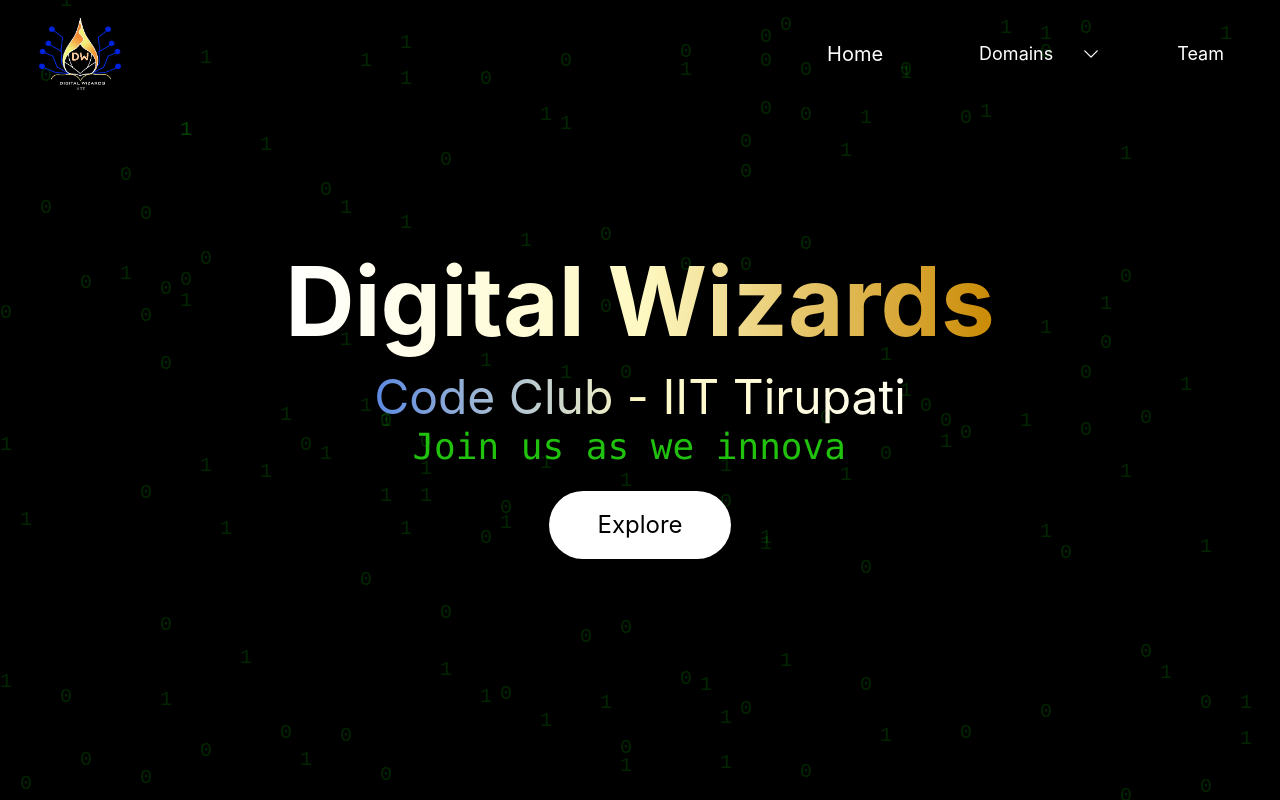
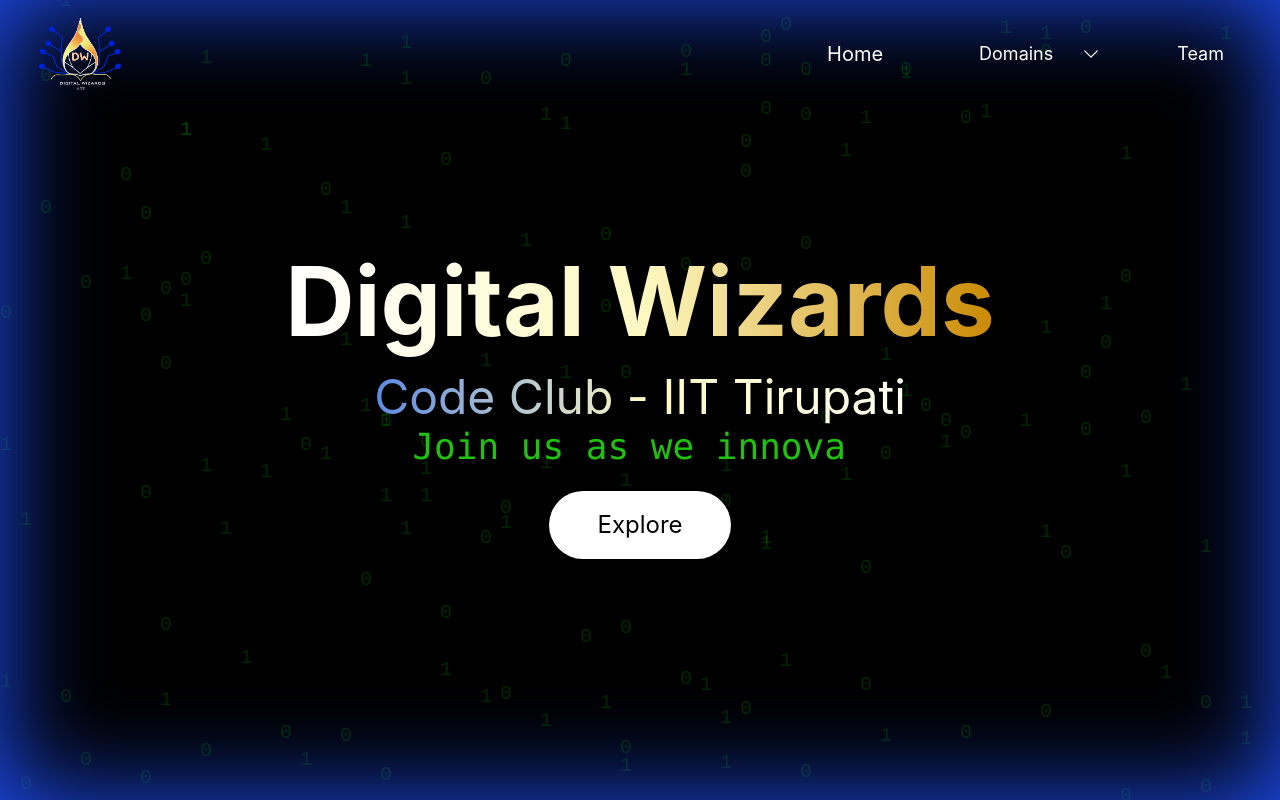
Before and after one commit to codeclubiittp/Digital-Wizards-Website, a React (Create React App) app: page / in a window 1280 px wide. Shown: the top 800 px of the page. Built offline with nearby package versions, Linux system fonts and the light colour scheme.

Commit message:
feature: Create a box shadow effect and apply it on Landing page

```diff
--- a/src/components/LandingPage.jsx
+++ b/src/components/LandingPage.jsx
@@ -1,5 +1,6 @@
 import React, { useRef } from "react";
 import TypingEffect from "./TypingEffect";
+import '../css/dropShadow.css';
 
 const LandingPage = () => {
   const aboutMeRef = useRef(null);
@@ -11,7 +12,7 @@
   };
   return (
     <div
-      className="h-screen bg-cover bg-center flex justify-center items-center"
+      className="h-screen bg-cover bg-center flex justify-center items-center homeContainer"
       // style={{ backgroundImage: 'url("/images/background.png")' }} // Update the path to your background image
     >
       <div className="text-center space-y-0">
--- /dev/null
+++ b/src/css/dropShadow.css
@@ -0,0 +1,3 @@
+.homeContainer {
+    box-shadow: inset 0 0 100px 0 rgba(31, 81, 255, 1);
+}
```
